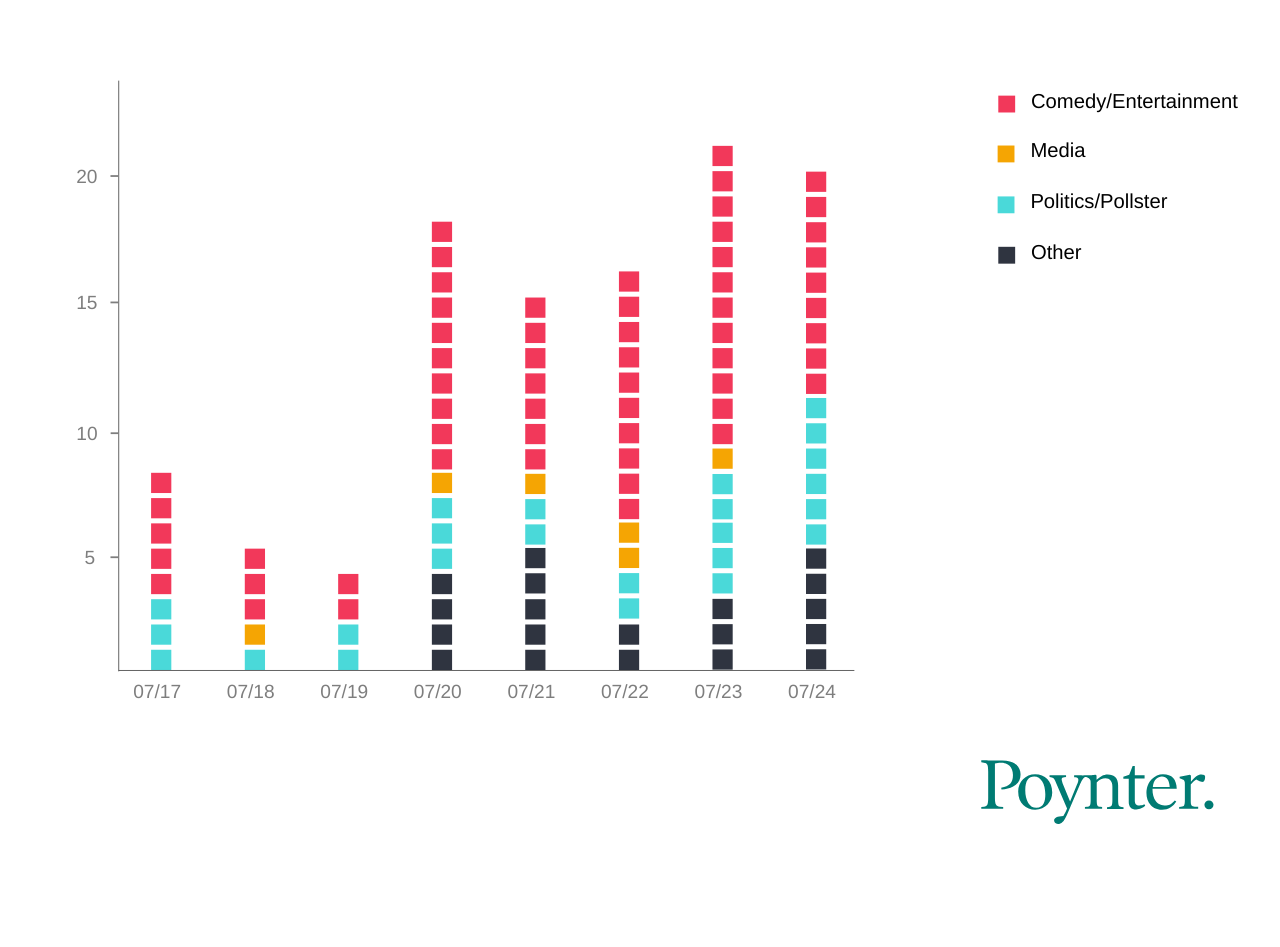
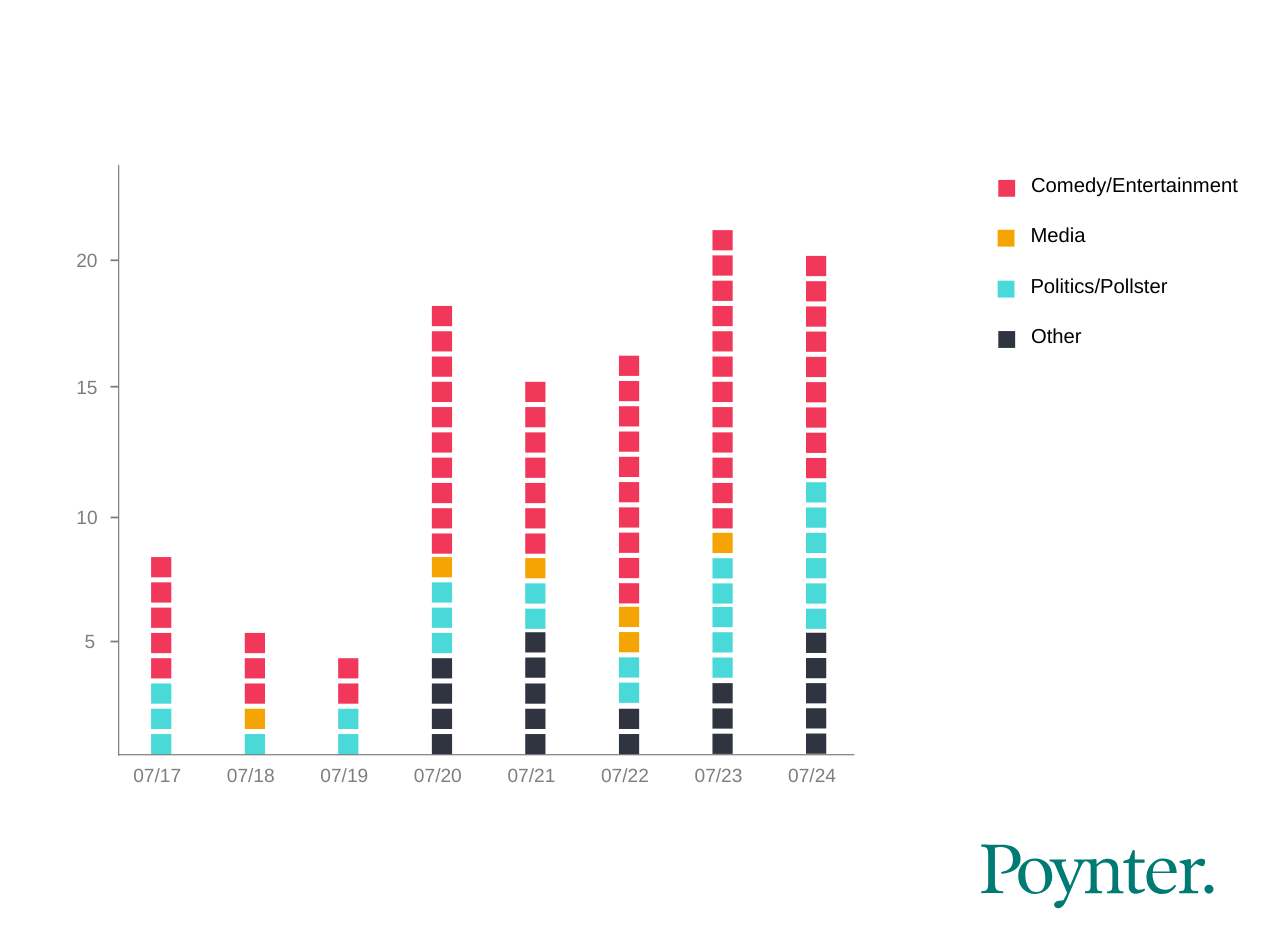
Before and after one commit to gurmanbh/trump, a plain HTML site: page index.html in a window 1280 px wide. Before the commit the page ends 863 px from the top, so only its background shows below. Drawn offline with Linux system fonts and the light colour scheme.

Commit message:
made more space on the top

```diff
--- a/index.html
+++ b/index.html
@@ -13,7 +13,7 @@
 		<?xml version="1.0" encoding="utf-8"?>
 		<!-- Generator: Adobe Illustrator 18.1.1, SVG Export Plug-In . SVG Version: 6.00 Build 0)  -->
 		<svg version="1.1" xmlns="http://www.w3.org/2000/svg" xmlns:xlink="http://www.w3.org/1999/xlink" x="0px"
-			 viewBox="0 150 750 500" >
+			 viewBox="0 100 750 550" >
 		<g id="Layer_2">
 			<path fill="#007B73" d="M589.9,596.5c-1,0-3.8,0-6.2,0c-2.4,0-6.2-0.1-6.2-0.1v1.2l1.6,0.2c2,0.3,2.5,1,2.5,5.4v15.3
 				c0,4.3-0.5,5.2-2.5,5.4l-1.6,0.2v1.1c2.4-0.1,3.8-0.1,6.2-0.1c2.7,0,4.2,0,6.8,0.1l0-1.1l-2-0.2c-2.2-0.2-2.9-1.2-2.9-5.4v-20.2
```
